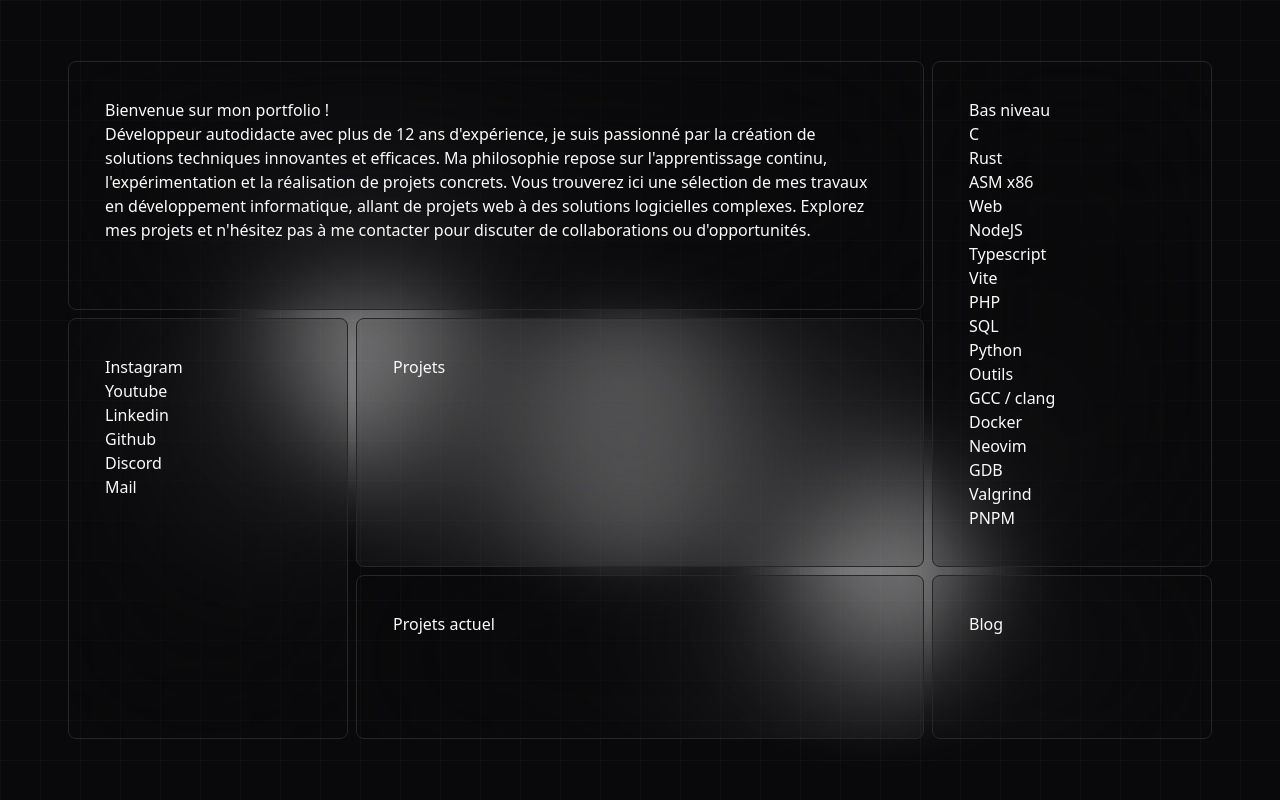
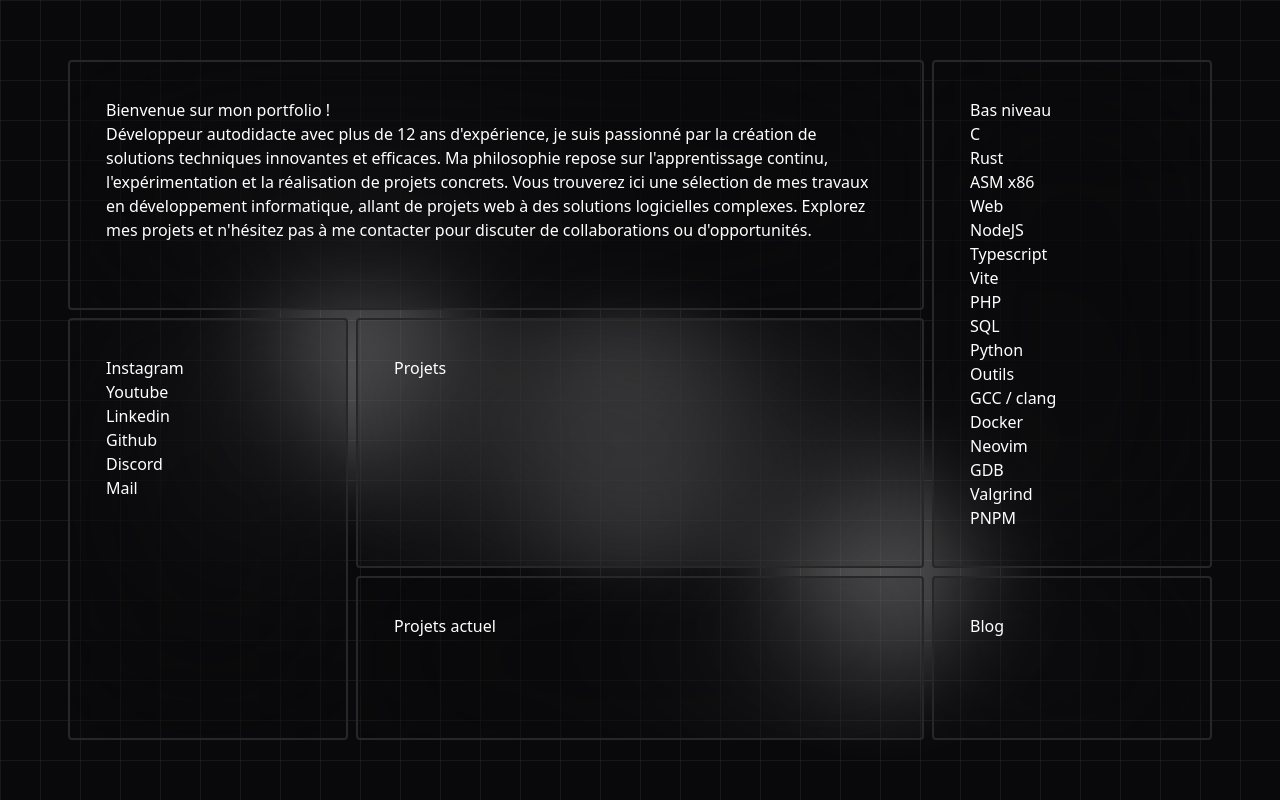
Before and after one commit to alex-robert-fr/alex-robert-fr.github.io, a React (Vite) app: page / in a window 1280 px wide. Built offline with nearby package versions, Linux system fonts and the light colour scheme.

Commit message:
💄 Add (BEAUTIFUL) border section

```diff
--- a/src/App.tsx
+++ b/src/App.tsx
@@ -14,16 +14,16 @@ function App() {
           <Bubble />
           <Bubble />
           <Bubble />
-          <Presentation className="col-span-3 row-span-3 backdrop-blur-[100px]" />
-          <Skills className="col-span-1 row-span-6 backdrop-blur-[100px]" />
-          <SocialMedias className="col-span-1 row-span-5 backdrop-blur-[100px]" />
-          <Section className="col-span-2 row-span-3 backdrop-blur-[100px]">
+          <Presentation className="col-span-3 row-span-3" />
+          <Skills className="col-span-1 row-span-6" />
+          <SocialMedias className="col-span-1 row-span-5 " />
+          <Section className="col-span-2 row-span-3">
             <p>Projets</p>
           </Section>
-          <Section className="col-span-2 row-span-2 backdrop-blur-[100px]">
+          <Section className="col-span-2 row-span-2">
             <p>Projets actuel</p>
           </Section>
-          <Section className="col-span-1 row-span-2 backdrop-blur-[100px]">
+          <Section className="col-span-1 row-span-2">
             <p>Blog</p>
           </Section>
         </div>
--- a/src/components/Bubble.tsx
+++ b/src/components/Bubble.tsx
@@ -8,7 +8,7 @@ function getRandomPosition() {
 const Bubble = () => {
   return (
     <motion.div
-      className="will-change-auto fixed left-0 top-0 z-0 h-52 w-52 rounded-full bg-white opacity-50 blur-[50px]"
+      className="will-change-auto fixed left-0 top-0 z-0 h-52 w-52 rounded-full bg-white opacity-30 blur-[50px]"
       animate={{
         left: [
           getRandomPosition(),
--- a/src/components/Grid.tsx
+++ b/src/components/Grid.tsx
@@ -1,6 +1,6 @@
 function Grid() {
   return (
-    <svg className="absolute left-0 top-0 z-0 h-full w-full opacity-25">
+    <svg className="absolute left-0 top-0 z-0 h-full w-full opacity-50">
       <defs>
         <pattern id="grid" width="40" height="40" patternUnits="userSpaceOnUse">
           <path
--- /dev/null
+++ b/src/components/Section.css
@@ -0,0 +1,99 @@
+@property --angle {
+  syntax: "<angle>";
+  inherits: false;
+  initial-value: -180deg;
+}
+
+.section {
+  position: relative;
+  display: inline-block;
+  margin: 4px;
+  color: white;
+  padding: 36px;
+  background: transparent;
+  border-radius: 4px;
+  backdrop-filter: blur(100px);
+  border: solid 2px hsl(240, 3.7%, 15.9%);
+}
+
+.section::before {
+  content: "";
+  position: absolute;
+  top: -2px;
+  left: -2px;
+  right: -2px;
+  bottom: -2px;
+  border-radius: 4px;
+  padding: 2px; /* Définit l'épaisseur de la bordure */
+  background: conic-gradient(
+    from var(--angle),
+    transparent,
+    hsl(0, 0%, 60%),
+    transparent 10%
+  );
+  mask:
+    linear-gradient(#fff 0 0) content-box,
+    linear-gradient(#fff 0 0);
+  mask-composite: exclude;
+  box-sizing: border-box;
+  z-index: -1;
+  opacity: 0;
+  transition: opacity 0.3s ease-in-out;
+  animation: border-animate 6s linear infinite;
+}
+.section:hover::before {
+  transition: opacity 0.3s ease-in-out;
+  opacity: 1;
+}
+
+@keyframes border-animate {
+  0% {
+    --angle: -180deg;
+  }
+  100% {
+    --angle: 180deg;
+  }
+}
+
+/*
+*
+* .section {
+  position: relative;
+  display: inline-block;
+  margin: 4px;
+  color: white;
+  padding: 36px;
+  border: 2px solid transparent;
+  background:
+    linear-gradient(90deg, transparent 50px, #fff 120px, transparent 200px)
+      no-repeat,
+    linear-gradient(0deg, transparent 50px, #fff 120px, transparent 200px)
+      no-repeat;
+  background-size:
+    200px 1px,
+    1px 200px;
+  background-position:
+    -200px 0,
+    100% -200px;
+  background-color: transparent;
+  animation: linearGradientMove 5s infinite linear;
+  border-radius: 4px;
+}
+@keyframes linearGradientMove {
+  50% {
+    background-position:
+      calc(100% + 200px) 0,
+      100% -200px;
+  }
+  100% {
+    background-position:
+      calc(100% + 200px) 0,
+      100% calc(100% + 200px);
+  }
+}
+
+className={`${className} m-1 inline-block overflow-hidden rounded-lg p-9 text-foreground backdrop-blur-3xl before:absolute before:inset-0 before:left-[calc(50%-5px)] before:top-[calc(50%-50vh)] before:h-screen  before:w-10 before:animate-[movingBorder_10s_linear_infinite] before:bg-red-400 before:content-[''] after:absolute after:inset-px after:block after:h-[calc(100%-2px)] after:w-[calc(100%-2px)] after:rounded-lg after:bg-black after:content-[''] after:backdrop-blur-3xl`}
+*
+    -22px 0,
+    100% -22px;
+* */
--- a/src/components/Section.tsx
+++ b/src/components/Section.tsx
@@ -1,4 +1,5 @@
 import { ReactElement } from "react";
+import "./Section.css";
 
 function Section({
   children,
@@ -7,12 +8,6 @@ function Section({
   children: ReactElement;
   className?: string;
 }) {
-  return (
-    <div
-      className={`${className} m-1 inline-block rounded-lg border border-border p-9 text-foreground hover:border-primary`}
-    >
-      {children}
-    </div>
-  );
+  return <div className={`${className} section`}>{children}</div>;
 }
 export default Section;
--- a/tailwind.config.js
+++ b/tailwind.config.js
@@ -3,6 +3,12 @@ export default {
   content: ["./index.html", "./src/**/*.{js,ts,jsx,tsx}"],
   theme: {
     extend: {
+      keyframes: {
+        movingBorder: {
+          "0%": { transform: "rotate(0deg)" },
+          "100%": { transform: "rotate(360deg)" },
+        },
+      },
       colors: {
         background: "hsl(240, 10%, 3.9%)",
         foreground: "hsl(0, 0%, 98%)",
```
